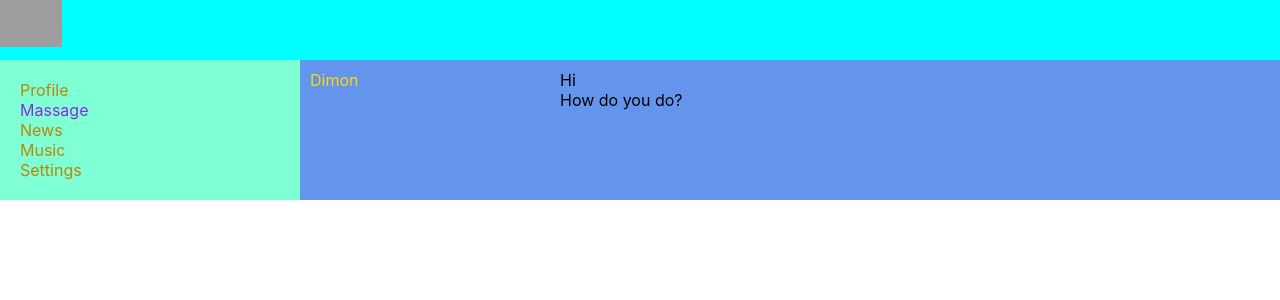
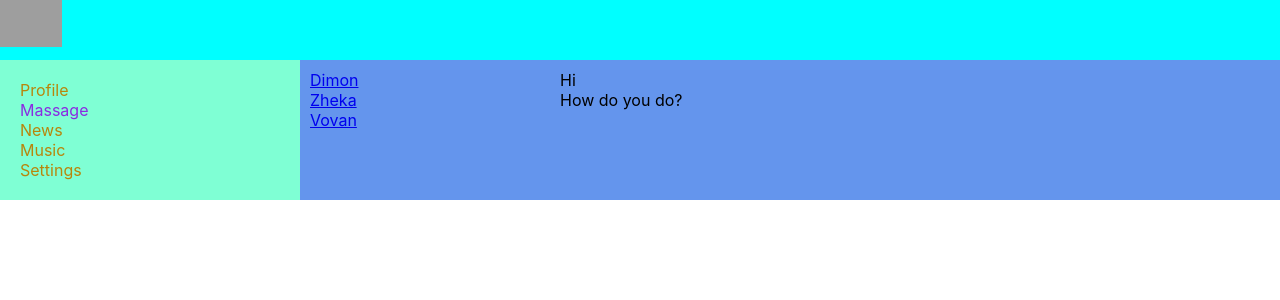
Before and after one commit to gargandiz/social_network_way_of_samurai, a React (Create React App) app: page /dialogs in a window 1280 px wide. Shown: the top 300 px of the page. Built offline with nearby package versions, Linux system fonts and the light colour scheme; grey boxes are pictures that could not be loaded.

Commit message:
lesson_22

```diff
--- a/src/components/Dialogs/Dialogs.tsx
+++ b/src/components/Dialogs/Dialogs.tsx
@@ -1,12 +1,19 @@
 import React from 'react';
 import classes from "./Dialogs.module.css"
+import {NavLink} from "react-router-dom";
 
 const Dialogs = () => {
     return (
         <div className={classes.dialogs}>
             <div className={classes.dialogsItem}>
                 <div className={classes.dialog + " " + classes.active}>
-                    Dimon
+                     <NavLink to="/dialogs/1">Dimon</NavLink>
+                </div>
+                <div className={classes.dialog}>
+                    <NavLink to="/dialogs/1">Zheka</NavLink>
+                </div>
+                <div className={classes.dialog}>
+                    <NavLink to="/dialogs/1">Vovan</NavLink>
                 </div>
             </div>
             <div className={classes.massages}>
```
